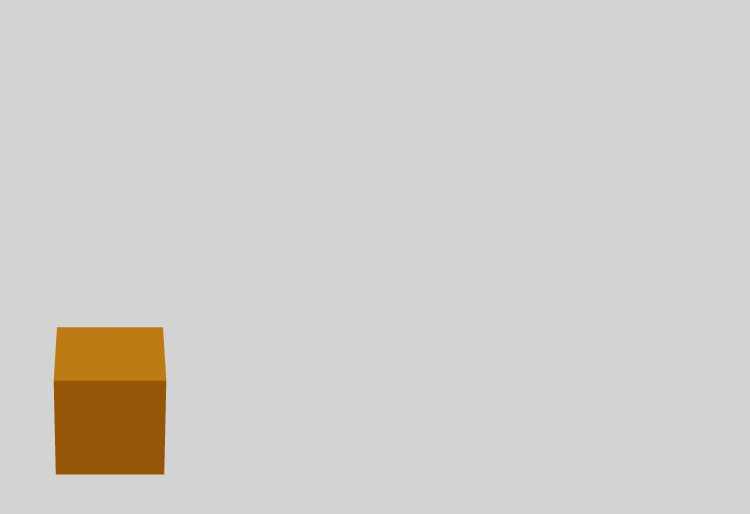
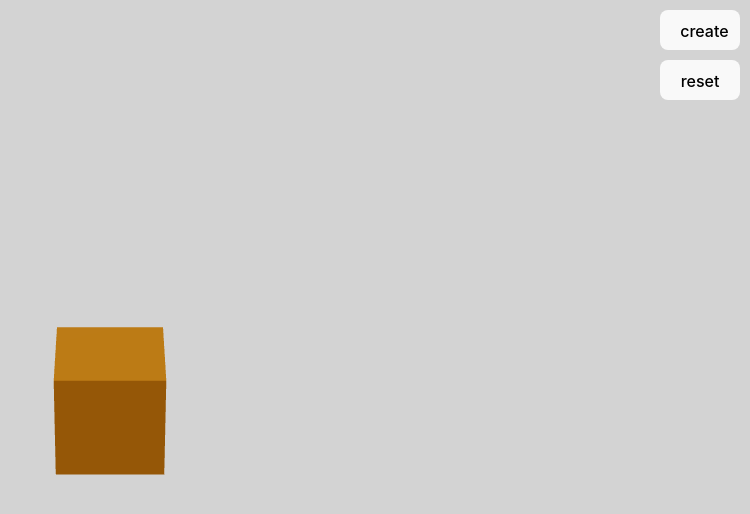
Before and after one commit to naotaro0123/toy-mini-coaster, a React (Vite) app: page / in a window 1280 px wide. Shown: the top 514 px of the page, without its empty margins (530-1280 px from the left). Built offline with nearby package versions, Linux system fonts and the light colour scheme.

Commit message:
fix: change html button

```diff
--- a/src/components/HelloCube.tsx
+++ b/src/components/HelloCube.tsx
@@ -1,9 +1,17 @@
+import { Html } from '@react-three/drei';
+import { useThree } from '@react-three/fiber';
 import { useState } from 'react';
 
 type Item = { id: string; position: [number, number, number] };
 
 export const HelloCube = () => {
   const [items, setItems] = useState<Item[]>([]);
+  const { size } = useThree();
+  // create button position
+  const buttonWidth = 80;
+  const buttonHeight = 40;
+  const htmlTop = -size.height / 2;
+  const htmlRight = -size.width / 2;
 
   return (
     <>
@@ -11,19 +19,36 @@ export const HelloCube = () => {
         <directionalLight position={[5, 5, 3]} intensity={2} />
         <directionalLight position={[-5, -5, -3]} intensity={2} />
       </group>
-      <mesh
-        position={[0, 0, 0]}
-        scale={[2, 2, 2]}
+      <Html
+        style={{
+          position: 'absolute',
+          top: htmlTop,
+          right: htmlRight,
+          margin: 10,
+          display: 'flex',
+          flexDirection: 'column',
+          gap: 10,
+        }}
+      >
+        <button
+          style={{ width: buttonWidth, height: buttonHeight }}
           onClick={() =>
             setItems([
               ...items,
               {
                 id: `item-${items.length + 1}`,
-              position: [Math.random() * 1.0, Math.random() * 3.0, 0],
+                position: [items.length + 1, 0, 0],
               },
             ])
           }
         >
+          create
+        </button>
+        <button style={{ width: buttonWidth, height: buttonHeight }} onClick={() => setItems([])}>
+          reset
+        </button>
+      </Html>
+      <mesh position={[0, 0, 0]} scale={[2, 2, 2]}>
         <boxGeometry args={[0.4, 0.4, 0.4]} />
         <meshStandardMaterial color={'orange'} />
       </mesh>
```
Lines whose indentation alone changed are shown as unchanged.
